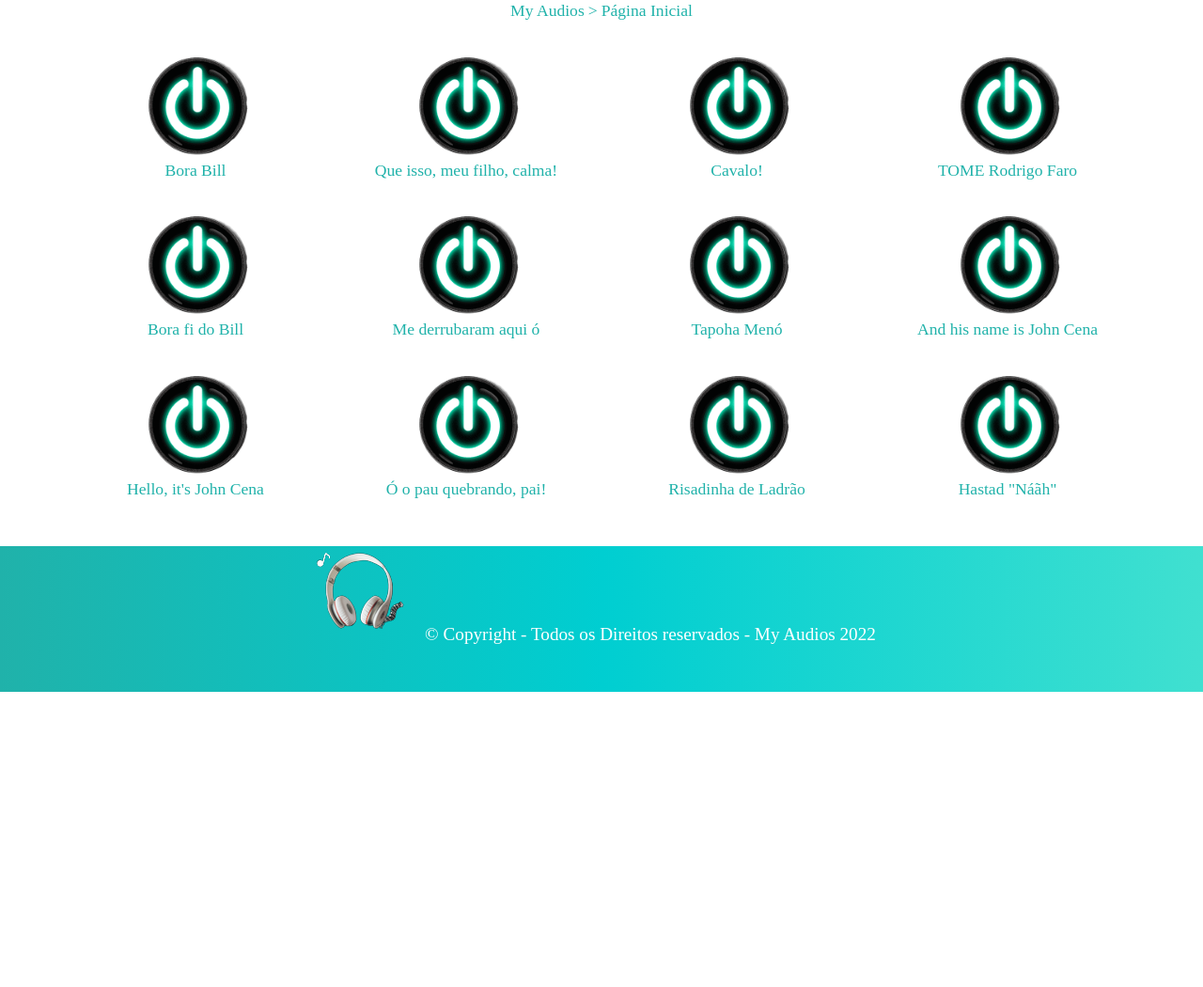
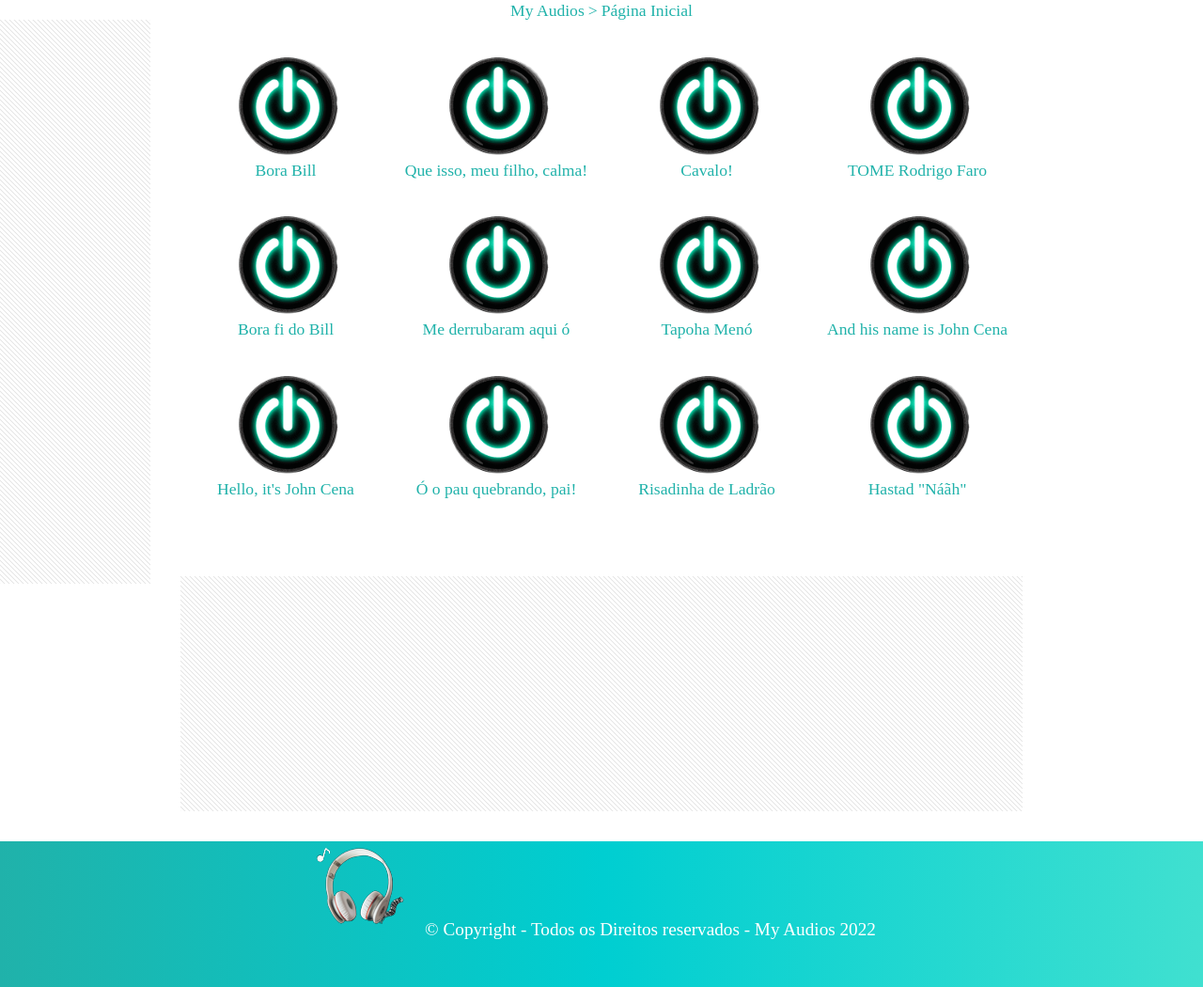
Before and after one commit to lucasmendes72/Site-Sons-Meme, a plain HTML site: page index.html in a window 1280 px wide. Shown: the part 132-1182 px from the top of the page at 94% size. Before the commit the page ends 868 px from the top, so only its background shows below. Drawn offline with Linux system fonts and the light colour scheme.

Commit message:
Adicionando os banners ad laterais e do meio

```diff
--- a/index.html
+++ b/index.html
@@ -29,6 +29,15 @@
 		<p>Página Inicial</p>
 	</div>
 
+	<div>
+		<div class="banner-ad-esquerda">
+
+		</div>
+
+		<div class="banner-ad-direita">
+
+		</div>
+	</div>
 	<main>
 		<section class="botoes">
 			<div class="botao-legenda">
@@ -99,6 +108,10 @@
 		</section>
 	</main>
 
+	<div class="banner-ad-meio">
+
+	</div>
+
 	<footer>
 		<img src="logo.png" alt="Logo do Site">
 		<p class="copyright">&copy; Copyright - Todos os Direitos reservados - My Audios 2022</p>
--- a/style.css
+++ b/style.css
@@ -32,10 +32,38 @@ body {
 	display: inline-block;
 }
 
+.banner-ad-esquerda {
+	width: 160px;
+	height: 600px;
+	background: url(fundo-ad.png);
+	/*position: fixed;*/
+	float: left;
+	left: 0;
+
+}
+
+.banner-ad-direita, {
+	width: 160px;
+	height: 600px;
+	background: url(fundo-ad.png);
+	/*position: fixed;*/
+	float: right;
+	right: 0;
+}
+
 main {
-	max-width: 90%;
+	max-width: 70%;
 	min-height: 70vh;
 	margin: auto;
+	margin-bottom: 2rem;
+}
+
+.banner-ad-meio {
+	width: 70%;
+	height: 250px;
+	margin: auto;
+	background: url(fundo-ad.png);
+	margin-bottom: 2rem;
 }
 
 .titulo-cabecalho {
```
Also changed, not shown: classicos.html (+12 -0 lines), em-alta.html (+12 -0 lines), fundo-ad.png (added).
